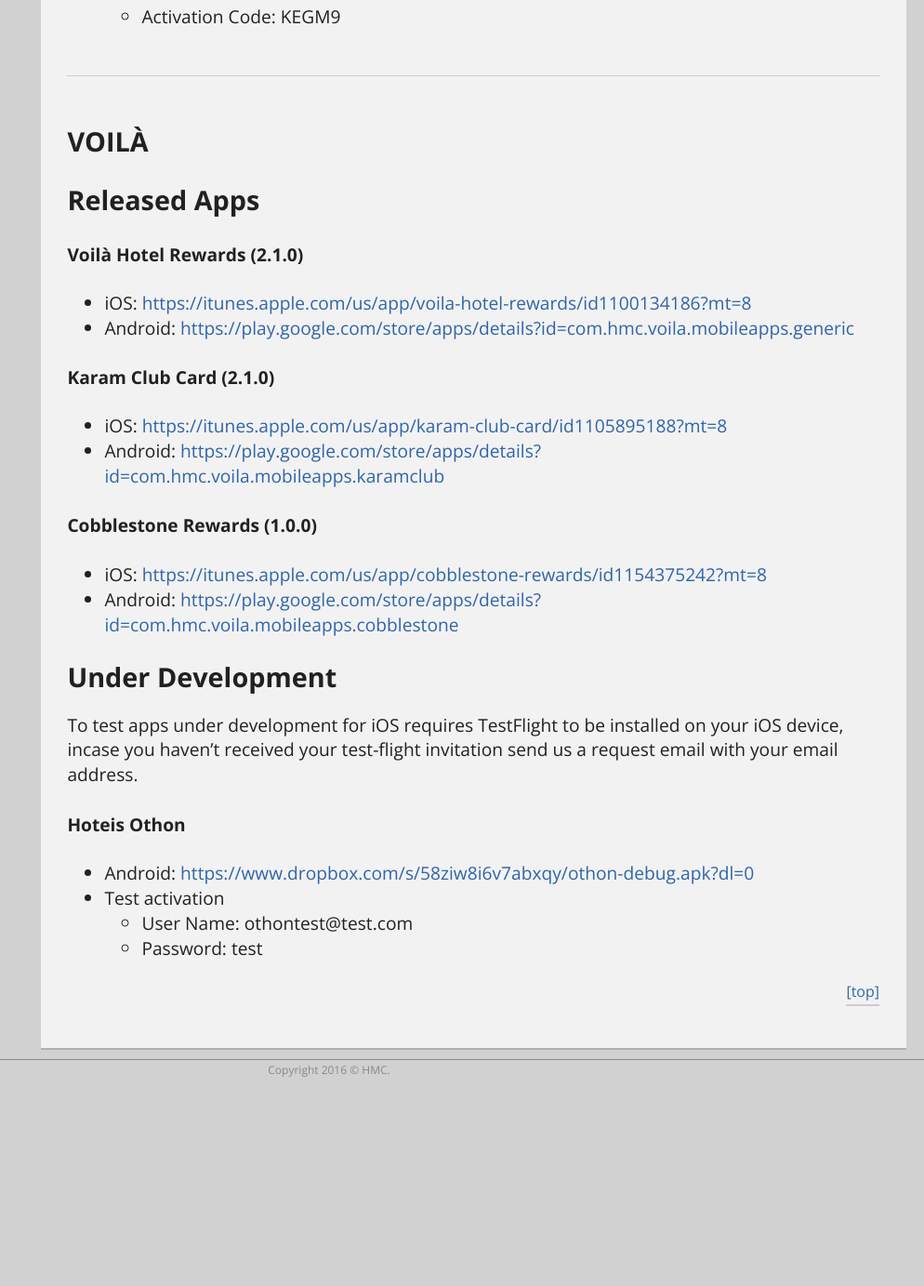
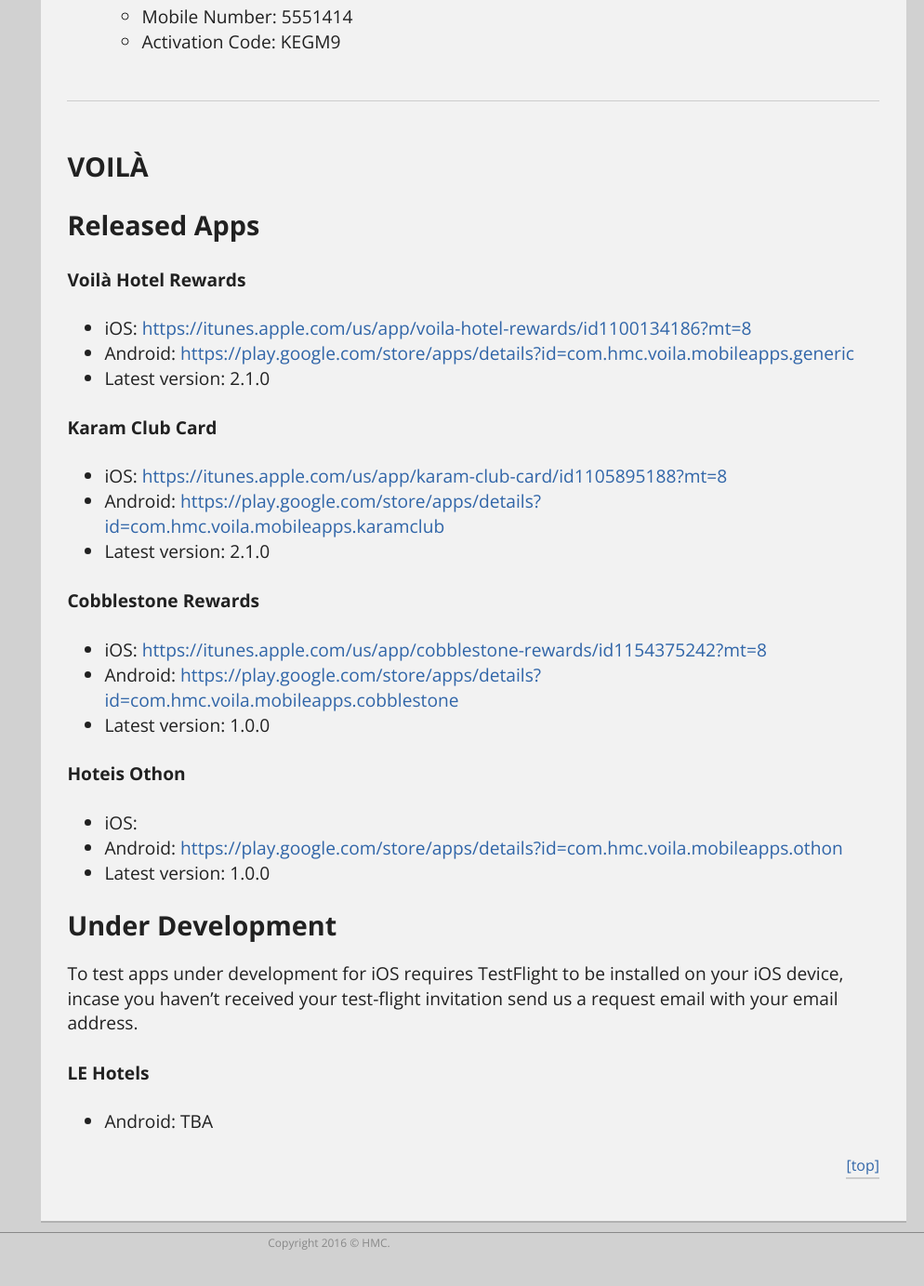
Before and after one commit to hmccode/hmccode.github.io, a Jekyll site: the page built from _posts/2016-07-23-mobile-apps.md, in a window 1280 px wide and 1400 px high, scrolled down 3638 px. Shown: the top 1383 px of the window at 93% size, without its empty margins (286-1280 px from the left). Built offline with Jekyll 4.4.1, drawn with Linux system fonts in a browser that asks for light colours; nearby versions of some CDN libraries; a script that is not in the unit is left out; before the commit the page ends 4893 px from its top, so only the background shows below that; some of the changed text lies outside the part shown.

Commit message:
Updated the mobile apps doc

```diff
--- a/_posts/2016-07-23-mobile-apps.md
+++ b/_posts/2016-07-23-mobile-apps.md
@@ -34,8 +34,9 @@ A list of all Mobile Apps in stores and currently under development. The apps li
     - [Voilà Hotel Rewards](#voil-hotel-rewards)
     - [Karam Club Card](#karam-club-card)
     - [Cobblestone Rewards](#cobblestone-rewards)
+    - [Hoteis Othon](#hoteis-othon)
   - [Under Development](#under-development-1)
-    - [Hoteis Othon](#hoteis-othon)
+    - [LE Hotels](#le-hotels)
 
 ----
 
@@ -146,30 +147,35 @@ Demo apps showcasing new ideas and different presentation layouts
 
 ## Released Apps
 
-#### Voilà Hotel Rewards (2.1.0)
+#### Voilà Hotel Rewards
 
 * iOS: <https://itunes.apple.com/us/app/voila-hotel-rewards/id1100134186?mt=8>
 * Android: <https://play.google.com/store/apps/details?id=com.hmc.voila.mobileapps.generic>
+* Latest version: 2.1.0
 
-#### Karam Club Card (2.1.0)
+#### Karam Club Card
 
 * iOS: <https://itunes.apple.com/us/app/karam-club-card/id1105895188?mt=8>
 * Android: <https://play.google.com/store/apps/details?id=com.hmc.voila.mobileapps.karamclub>
+* Latest version: 2.1.0
 
-#### Cobblestone Rewards (1.0.0)
+#### Cobblestone Rewards
 
 * iOS: <https://itunes.apple.com/us/app/cobblestone-rewards/id1154375242?mt=8>
 * Android: <https://play.google.com/store/apps/details?id=com.hmc.voila.mobileapps.cobblestone>
+* Latest version: 1.0.0
 
+#### Hoteis Othon
+
+* iOS: <UNDER REVIEW>
+* Android: <https://play.google.com/store/apps/details?id=com.hmc.voila.mobileapps.othon>
+* Latest version: 1.0.0
 
 ## Under Development
 
 To test apps under development for iOS requires TestFlight to be installed on your iOS device, incase you haven't received your test-flight invitation send us a request email with your email address.
 
 
-#### Hoteis Othon
+#### LE Hotels
 
-* Android: <https://www.dropbox.com/s/58ziw8i6v7abxqy/othon-debug.apk?dl=0>
-* Test activation
-  - User Name: othontest@test.com
-  - Password: test
+* Android: TBA
```
Also changed, not shown: _posts/2016-10-03-mosaic-sites.md (renamed from _posts/2016-07-23-mosaic-sites.md).
